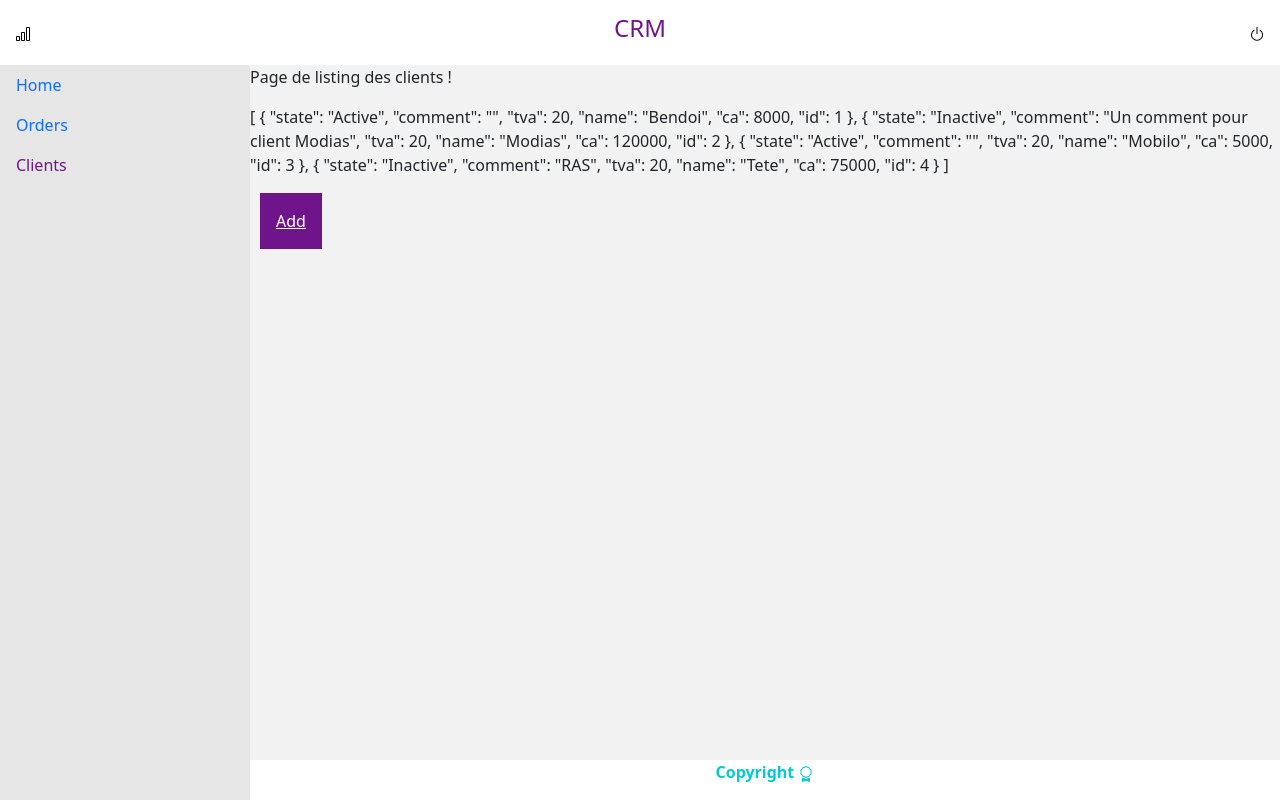
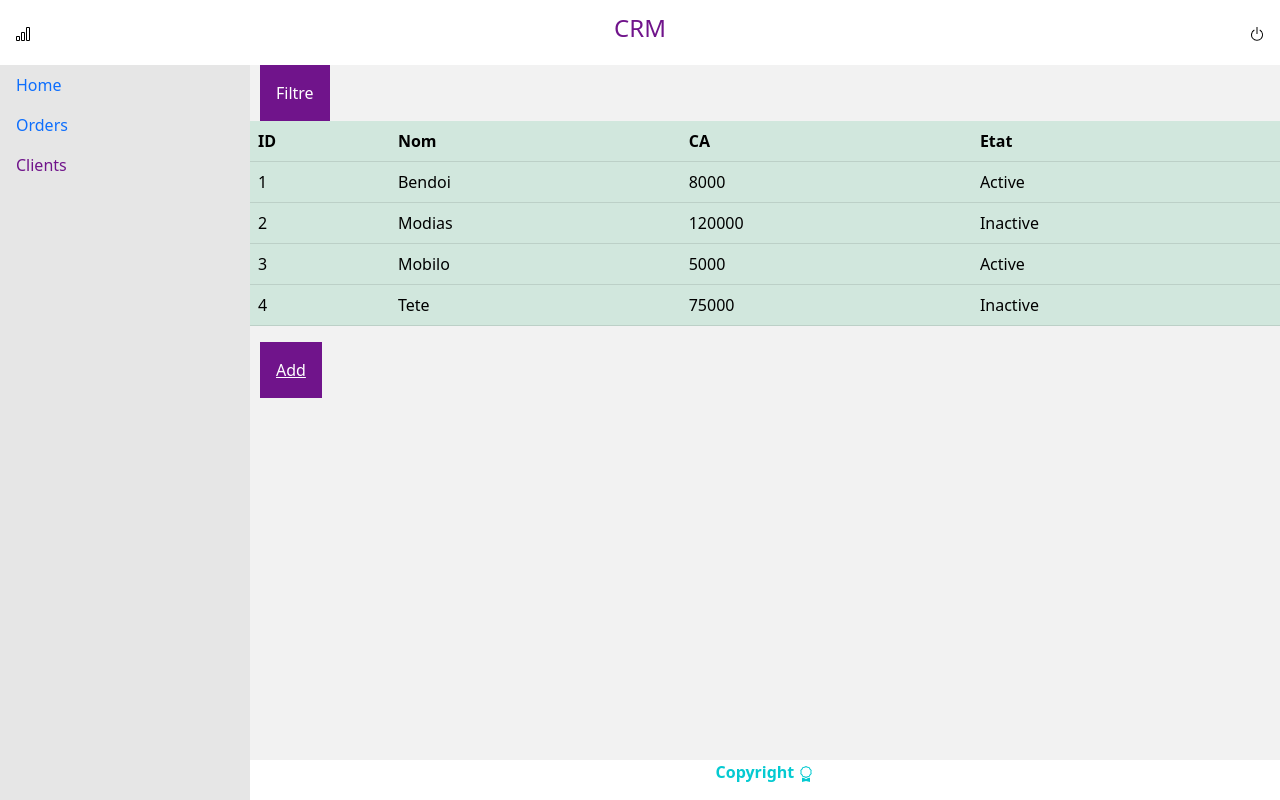
Before and after one commit to Absink/angular-app, an Angular app: page /clients in a window 1280 px wide. Built offline with nearby package versions, Linux system fonts and the light colour scheme; data requests are answered from the project's data file; sample sign-in values are in the browser's storage.

Commit message:
Add tp recap filter

```diff
--- a/src/app/features/client/page-list-clients/page-list-clients.component.html
+++ b/src/app/features/client/page-list-clients/page-list-clients.component.html
@@ -1,5 +1,5 @@
-<p>{{ title }}</p>
-<p>{{ clients | json }}</p>
+<app-btn [btn]="btnFiltre" (clicked)="updateState()"></app-btn>
 
+<app-table-light [headers]="headers" [clients]="getClients()"></app-table-light>
 
 <app-btn [btn]="bntAdd"></app-btn>
--- a/src/app/features/client/page-list-clients/page-list-clients.component.scss
+++ b/src/app/features/client/page-list-clients/page-list-clients.component.scss
@@ -0,0 +1,5 @@
+.right {
+  display: block;
+  text-align: right;
+  margin: 15px;
+}
--- a/src/app/features/client/page-list-clients/page-list-clients.component.ts
+++ b/src/app/features/client/page-list-clients/page-list-clients.component.ts
@@ -1,4 +1,5 @@
 import { Component, OnInit } from '@angular/core';
+import { StateClient } from 'src/app/shared/enums/state-client';
 import { BtnI } from 'src/app/shared/interfaces/btn-i';
 import { Client } from 'src/app/shared/models/client.model';
 import { ClientService } from 'src/app/shared/services/client.service';
@@ -13,11 +14,34 @@ export class PageListClientsComponent implements OnInit {
   public title: string | undefined;
   public clients: Client[] = [];
   public bntAdd: BtnI = { label: 'Add', route: 'add'};
+  public headers: string[] = ['ID', 'Nom', 'CA', 'Etat'];
+  public btnFiltre: BtnI = { label: 'Filtre', action: true};
+  public state: StateClient | undefined;
 
   constructor(private cs: ClientService) { }
 
   ngOnInit(): void {
-    this.title = "Page de listing des clients !";
+    this.title = "Liste des clients";
     this.cs.collection.subscribe(datas => this.clients = datas);
   }
+
+  public getClients(): Client[] {
+    if (!this.state)
+      return this.clients;
+    return this.clients.filter(x => x.state == this.state);
+  }
+
+  public updateState(): void {
+    switch(this.state) {
+      case StateClient.Active:
+        this.state = StateClient.Inactive;
+        break;
+      case StateClient.Inactive:
+        this.state = undefined;
+        break;
+      default:
+        this.state = StateClient.Active;
+        break;
+    }
+  }
 }
--- a/src/app/shared/services/client.service.ts
+++ b/src/app/shared/services/client.service.ts
@@ -3,6 +3,7 @@ import { Injectable } from '@angular/core';
 import { Observable, map } from 'rxjs';
 import { environment } from 'src/environments/environment';
 import { Client } from '../models/client.model';
+import { StateClient } from '../enums/state-client';
 
 @Injectable({
   providedIn: 'root'
@@ -36,4 +37,10 @@ export class ClientService {
     return this.http.get<Client>(`${this.url}/clients/${id}`).pipe(
       map(x => new Client(x)));
   }
+
+  public getBySate(state: StateClient): Observable<Client[]> {
+    return this.http.get<Client[]>(`${this.url}/clients?state=${state}`).pipe(
+      map(datas => datas.map(
+        data => new Client(data))));
+  }
 }
```
